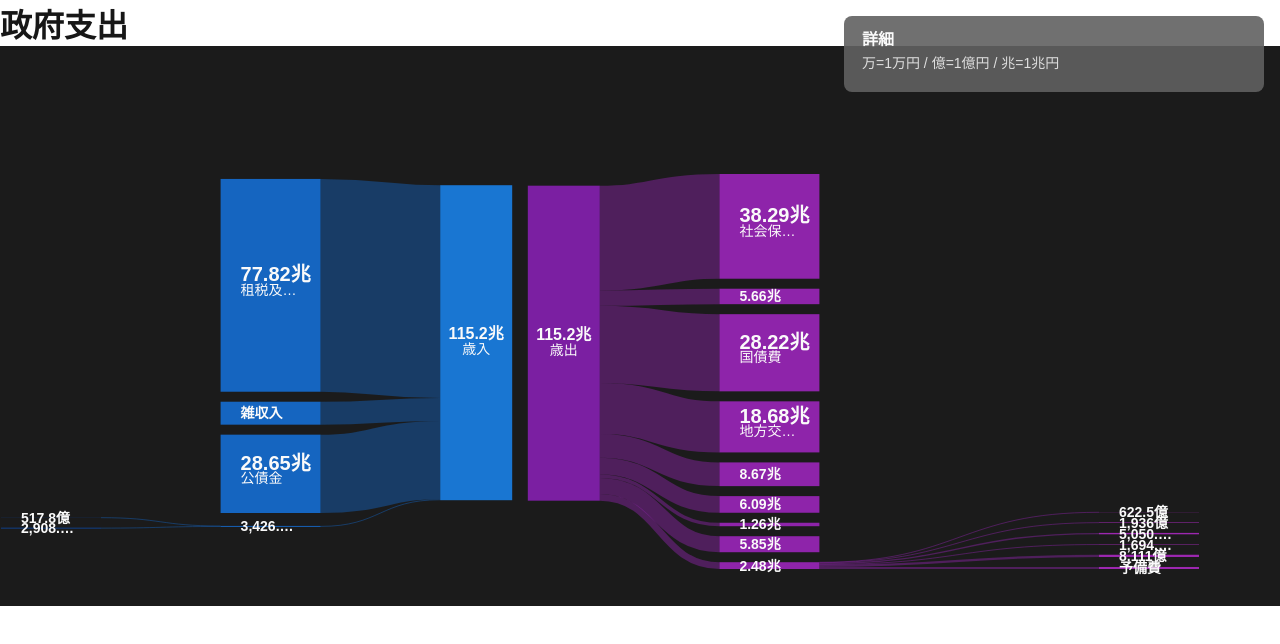
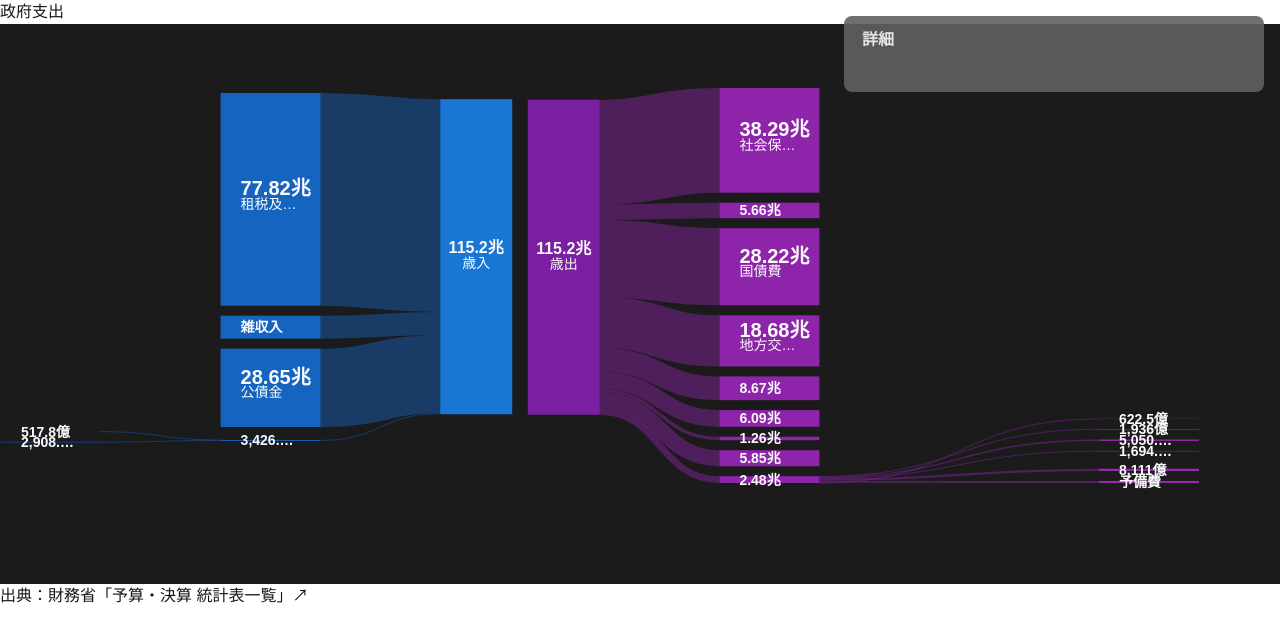
Before and after one commit to miz8462/beautiful-japan-numbers, a Next.js app: page /government-spending in a window 1280 px wide. Shown: the top 644 px of the page. Built offline with nearby package versions, Linux system fonts and the light colour scheme.

Commit message:
feat: 出典へのリンクの追加

```diff
--- a/package.json
+++ b/package.json
@@ -19,13 +19,17 @@
     "react-dom": "19.2.4"
   },
   "devDependencies": {
+    "@tailwindcss/postcss": "^4.3.0",
     "@types/d3": "^7.4.3",
     "@types/d3-sankey": "^0.12.5",
     "@types/node": "^20",
     "@types/react": "^19",
     "@types/react-dom": "^19",
+    "autoprefixer": "^10.5.0",
     "eslint": "^9",
     "eslint-config-next": "16.2.3",
+    "postcss": "^8.5.15",
+    "tailwindcss": "^4.3.0",
     "typescript": "^5"
   }
 }
--- /dev/null
+++ b/postcss.config.js
@@ -0,0 +1,5 @@
+module.exports = {
+  plugins: {
+    "@tailwindcss/postcss": {},
+  },
+};
--- a/src/app/globals.css
+++ b/src/app/globals.css
@@ -1,3 +1,5 @@
+@import "tailwindcss";
+
 :root {
   --background: #ffffff;
   --foreground: #171717;
--- a/src/app/government-spending/page.tsx
+++ b/src/app/government-spending/page.tsx
@@ -8,6 +8,13 @@ export default function Page() {
     <div>
       <h1>政府支出</h1>
       <SankeyChart data={data} />
+      <a
+        href="https://www.mof.go.jp/policy/budget/reference/statistics/data.htm"
+        target="_blank"
+        rel="noopener noreferrer"
+      >
+        出典：財務省「予算・決算 統計表一覧」↗
+      </a>
     </div>
   );
 }
--- a/src/components/SankeyChart/SankeyInfoPanel.tsx
+++ b/src/components/SankeyChart/SankeyInfoPanel.tsx
@@ -7,7 +7,7 @@ export type SankeyInfoPanelState = {
 
 export const DEFAULT_SANKEY_INFO_PANEL: SankeyInfoPanelState = {
   title: "詳細",
-  subtitle: "万=1万円 / 億=1億円 / 兆=1兆円",
+  subtitle: "",
 };
 
 export function SankeyInfoPanel({ state }: { state: SankeyInfoPanelState }) {
--- a/src/components/SankeyChart/constants.ts
+++ b/src/components/SankeyChart/constants.ts
@@ -3,7 +3,7 @@ import type { NodeType } from "./types";
 // SVG全体は右側の詳細パネル分だけチャート本体より広く取る。
 export const CHART_WIDTH = 1200;
 export const CHART_HEIGHT = 400;
-export const CHART_TOP = 128;
+export const CHART_TOP = 64;
 export const SVG_WIDTH = 1520;
 export const SVG_HEIGHT = 560;
 export const CHART_BACKGROUND_COLOR = "#1b1b1b";
```
Also changed, not shown: 1 other file (tests, documents, lock files or other folders).
